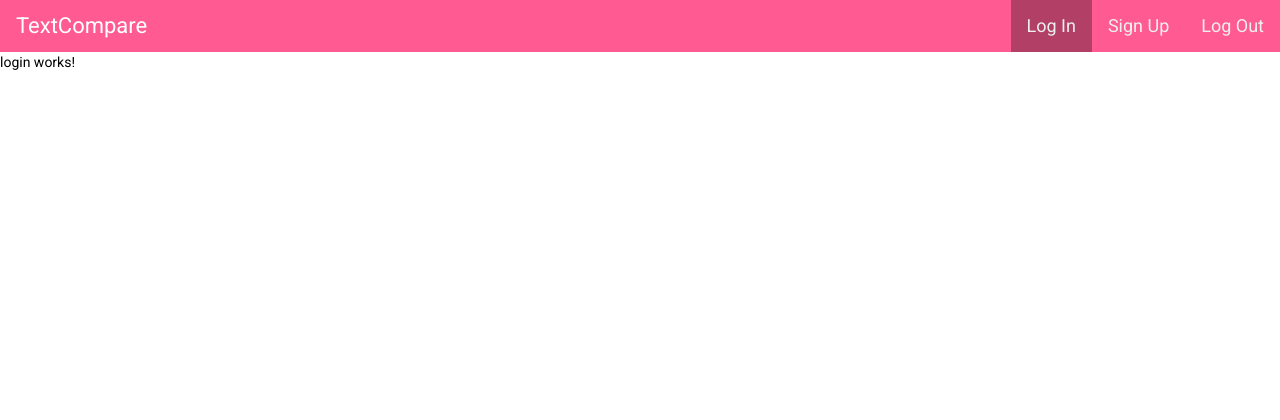
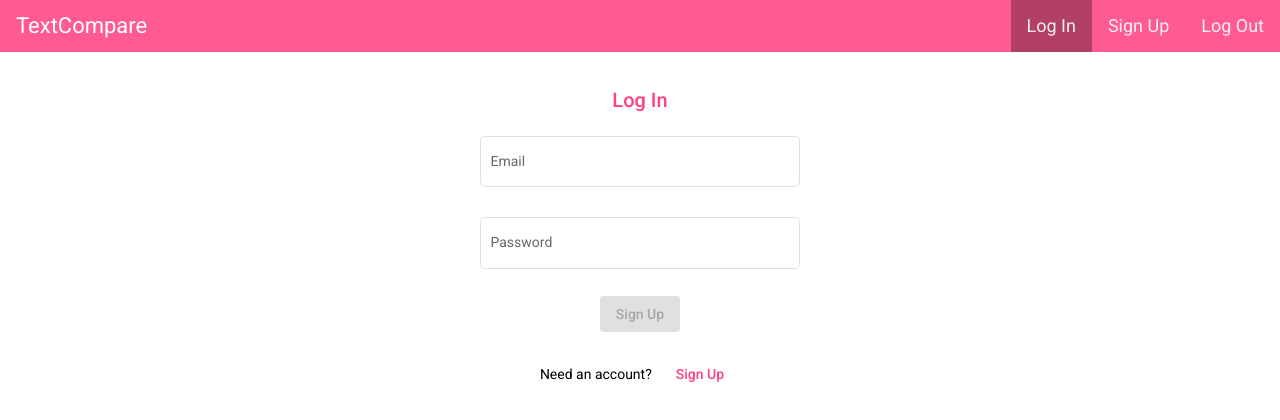
Before and after one commit to MaryAlvarezH/text-comparator, an Angular app: page /login in a window 1280 px wide. Shown: the top 420 px of the page. Built offline with nearby package versions, Linux system fonts and the light colour scheme.

Commit message:
add functionality to login component

```diff
--- a/src/app/models/user.ts
+++ b/src/app/models/user.ts
@@ -5,3 +5,8 @@ export class User {
   email: string;
   password: string;
 }
+
+export class Credentials {
+  email: string;
+  password: string;
+}
--- a/src/app/pages/login/login.component.html
+++ b/src/app/pages/login/login.component.html
@@ -1 +1,67 @@
-<p>login works!</p>
+<div class="main-container">
+  <div class="form-container">
+    <h2 class="text-center">Log In</h2>
+
+    <form [formGroup]="form" (ngSubmit)="logIn()" *ngIf="reqStatus !== 2">
+      <!-- email -->
+      <div class="form-item">
+        <mat-form-field appearance="outline">
+          <mat-label>Email</mat-label>
+          <input
+            matInput
+            type="email"
+            placeholder="Email"
+            formControlName="email"
+            autocomplete="off"
+          />
+          <mat-error *ngIf="form.get('email').invalid">
+            Invalid email
+          </mat-error>
+        </mat-form-field>
+      </div>
+
+      <!-- password -->
+      <div class="form-item">
+        <mat-form-field appearance="outline">
+          <mat-label>Password</mat-label>
+          <input
+            matInput
+            id="password-signup"
+            type="password"
+            placeholder="Password"
+            formControlName="password"
+            autocomplete="off"
+          />
+          <mat-error *ngIf="form.get('password').invalid">
+            Invalid password
+          </mat-error>
+        </mat-form-field>
+      </div>
+
+      <div class="text-center">
+        <button
+          mat-flat-button
+          color="accent"
+          type="submit"
+          class="fit-content"
+          [disabled]="!form.valid || reqStatus === 1"
+        >
+          Sign Up
+        </button>
+      </div>
+
+      <p class="text-center" *ngIf="reqStatus === 3">
+        <small class="text-red error-legend">
+          Sorry. An error occurred while logging in.
+        </small>
+      </p>
+    </form>
+
+    <div class="text-center">
+      <div class="redirection-conatiner">
+        <span>Need an account?</span>
+        <button mat-button color="accent" routerLink="/signup">Sign Up</button>
+      </div>
+    </div>
+  </div>
+</div>
--- a/src/app/pages/login/login.component.scss
+++ b/src/app/pages/login/login.component.scss
@@ -0,0 +1,31 @@
+.main-container {
+  display: flex;
+  justify-content: center;
+  margin-bottom: 2rem;
+  margin-top: 2rem;
+
+  .form-container {
+    min-width: 20rem;
+
+    h2 {
+      color: #ff4081;
+    }
+
+    .form-item {
+      margin-bottom: 0.3rem;
+    }
+
+    .redirection-conatiner {
+      margin-top: 1.5rem;
+
+      button {
+        margin-left: 0.5rem;
+      }
+    }
+
+    .error-legend {
+      display: inline-block;
+      margin-top: 1rem;
+    }
+  }
+}
--- a/src/app/pages/login/login.component.ts
+++ b/src/app/pages/login/login.component.ts
@@ -1,15 +1,58 @@
 import { Component, OnInit } from '@angular/core';
+import { FormBuilder, FormGroup, Validators } from '@angular/forms';
+import { Router } from '@angular/router';
+import { Credentials } from 'src/app/models/user';
+import { UserService } from 'src/app/services/user.service';
+import { ReqStatus } from 'src/app/tools/types/global';
 
 @Component({
   selector: 'app-login',
   templateUrl: './login.component.html',
-  styleUrls: ['./login.component.scss']
+  styleUrls: ['./login.component.scss'],
 })
 export class LoginComponent implements OnInit {
+  form: FormGroup;
+  reqStatus: ReqStatus = ReqStatus.initial;
 
-  constructor() { }
+  constructor(
+    private fb: FormBuilder,
+    private userService: UserService,
+    private router: Router
+  ) {
+    const islogged = this.userService.isLoggedIn();
+
+    if (islogged) {
+      this.router.navigate(['/compare']);
+    }
+  }
 
   ngOnInit(): void {
+    this.form = this.fb.group({
+      email: ['', Validators.compose([Validators.email, Validators.required])],
+      password: [
+        '',
+        Validators.compose([Validators.minLength(3), Validators.required]),
+      ],
+    });
   }
 
+  logIn(): void {
+    this.reqStatus = 1;
+    if (this.form.valid) {
+      const credentials: Credentials = {
+        email: this.form.controls['email'].value,
+        password: this.form.controls['password'].value,
+      };
+      this.userService.logIn(credentials).subscribe(
+        () => {
+          this.reqStatus = 2;
+          this.router.navigate(['/compare']);
+        },
+        (error) => {
+          console.error(`[login.component]: ${error}`);
+          this.reqStatus = 3;
+        }
+      );
+    }
+  }
 }
```
